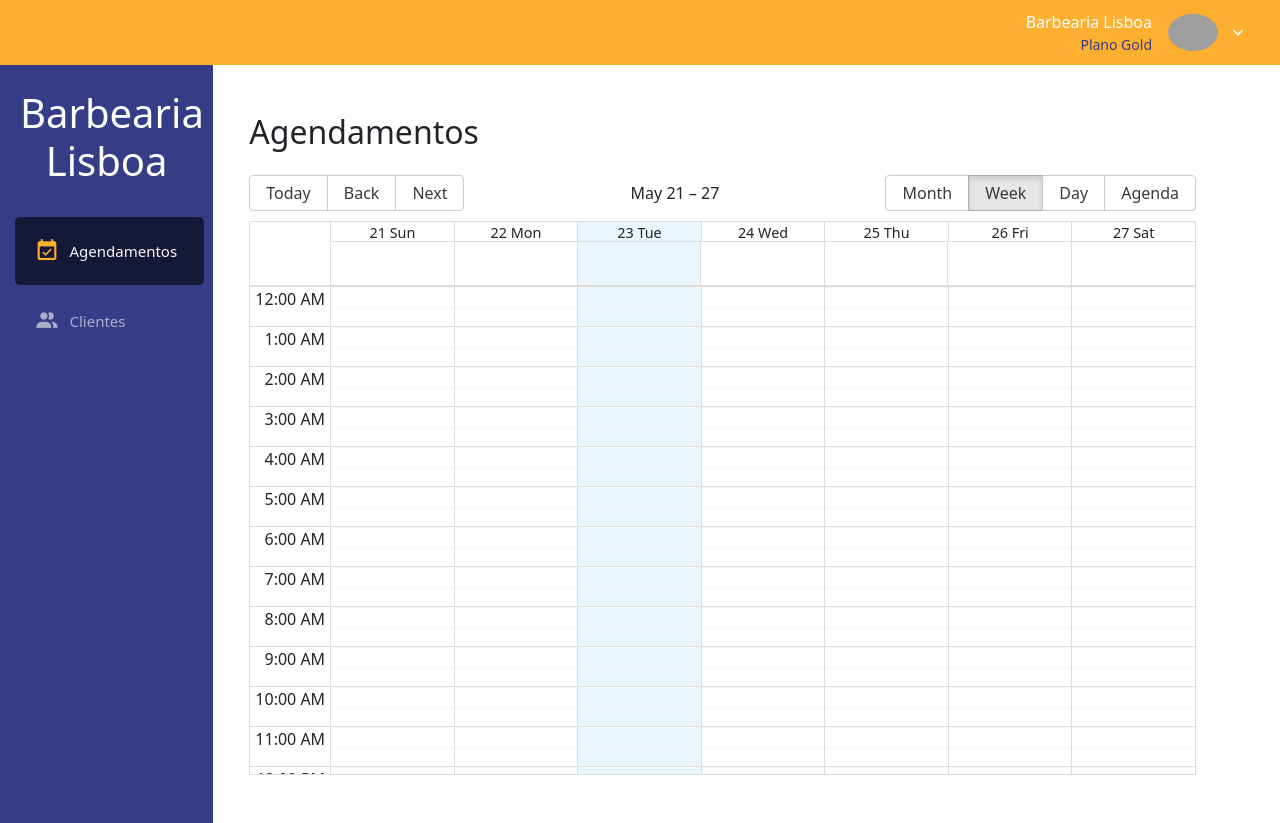
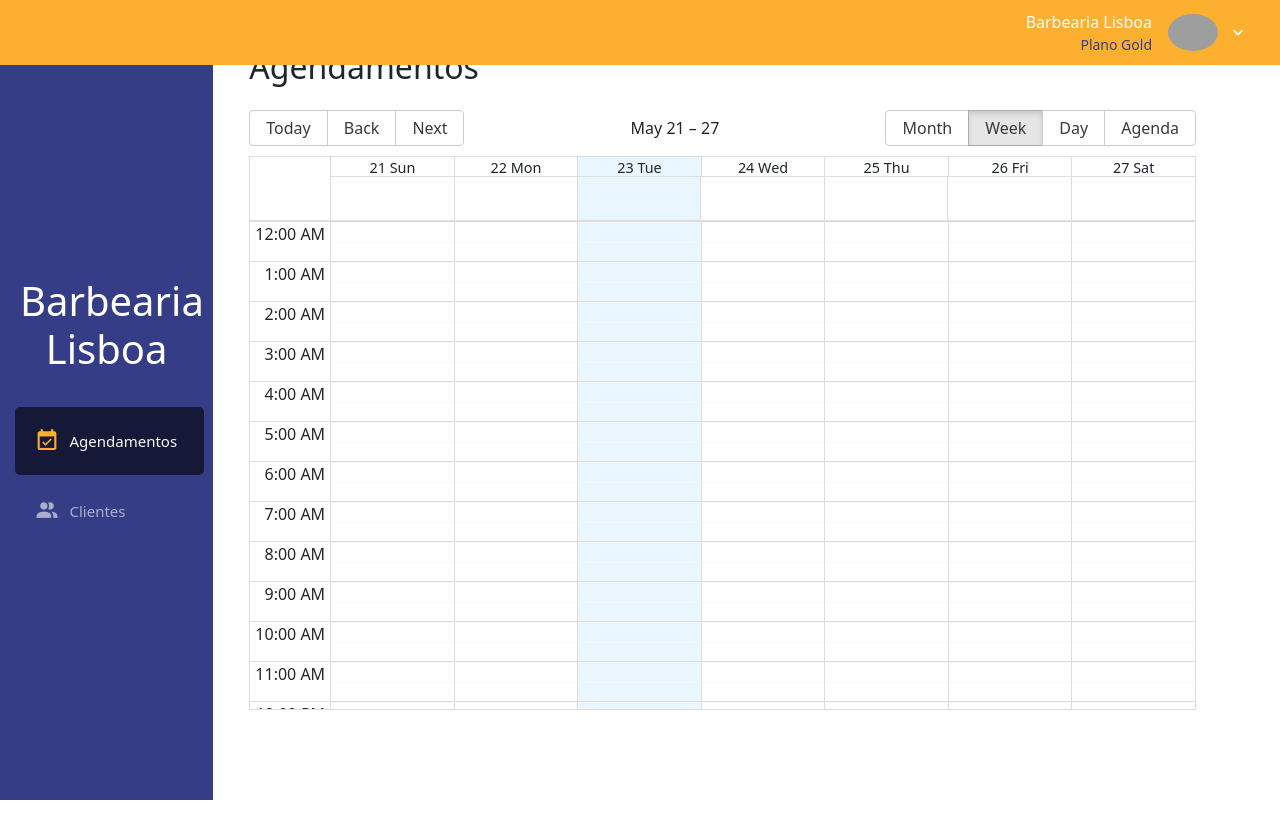
Before and after one commit to lucaadev/Barber-Booking-App, a React (Create React App) app in the folder web/: page / in a window 1280 px wide. After the commit the page ends 800 px from the top, so only its background shows below. Built offline with nearby package versions, Linux system fonts and the light colour scheme; grey boxes are pictures that could not be loaded.

Commit message:
FEAT: more css

```diff
--- a/web/src/styles.css
+++ b/web/src/styles.css
@@ -15,16 +15,18 @@
 /* HEADER */
 
 header {
+  position: fixed;
   background-color: var(--yellow);
+  z-index: 2;
 }
 
-header > div {
+header>div {
   cursor: pointer;
   transition: 0.5s;
   padding: 10px 20px;
 }
 
-header > div:hover {
+header>div:hover {
   background-color: rgba(0, 0, 0, 0.2);
   transition: 0.5s;
 }
@@ -52,6 +54,9 @@ header small {
 /* SIDEBAR */
 
 aside {
+  display: flex;
+  flex-direction: column;
+  justify-content: center;
   background-color: var(--blue);
   height: 100%;
   position: fixed;
@@ -106,3 +111,7 @@ aside ul li a span.mdi {
 aside ul li a span {
   font-size: 15px;
 }
+
+.texto {
+  word-wrap: break-word;
+}
```
